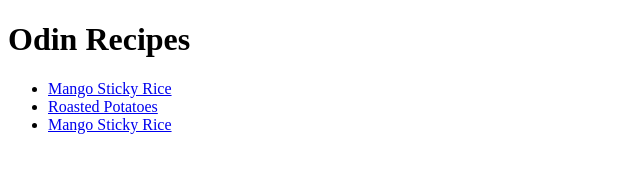
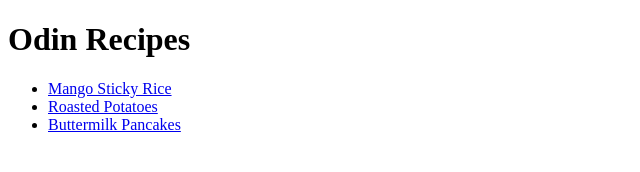
Before and after one commit to Oishca117/odin-recipes, a plain HTML site: page index.html in a window 1280 px wide. Shown: the full height of the page, 0-640 px from the left. Drawn offline with Linux system fonts and the light colour scheme.

Commit message:
Upadate index.html with new recipe

```diff
--- a/index.html
+++ b/index.html
@@ -13,7 +13,7 @@
     <ul>
         <li><a href="recipes/mango-sticky-rice.html">Mango Sticky Rice</a></li>
         <li><a href="recipes/roasted-potatoes.html">Roasted Potatoes</a></li>
-        <li><a href="recipes/mango-sticky-rice.html">Mango Sticky Rice</a></li>
+        <li><a href="recipes/buttermilk-pancakes.html">Buttermilk Pancakes</a></li>
     </ul>
 </body>
 
```
